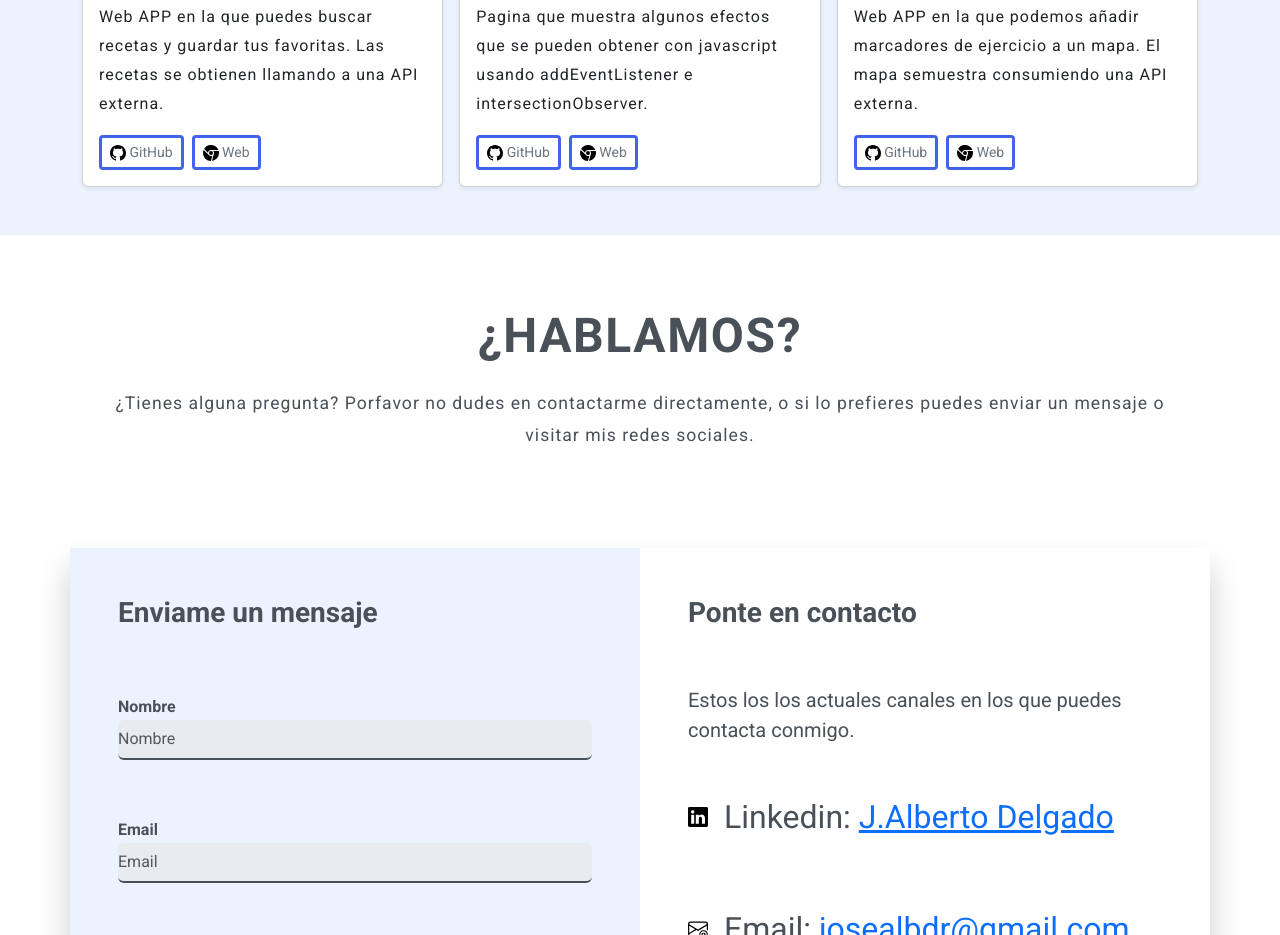
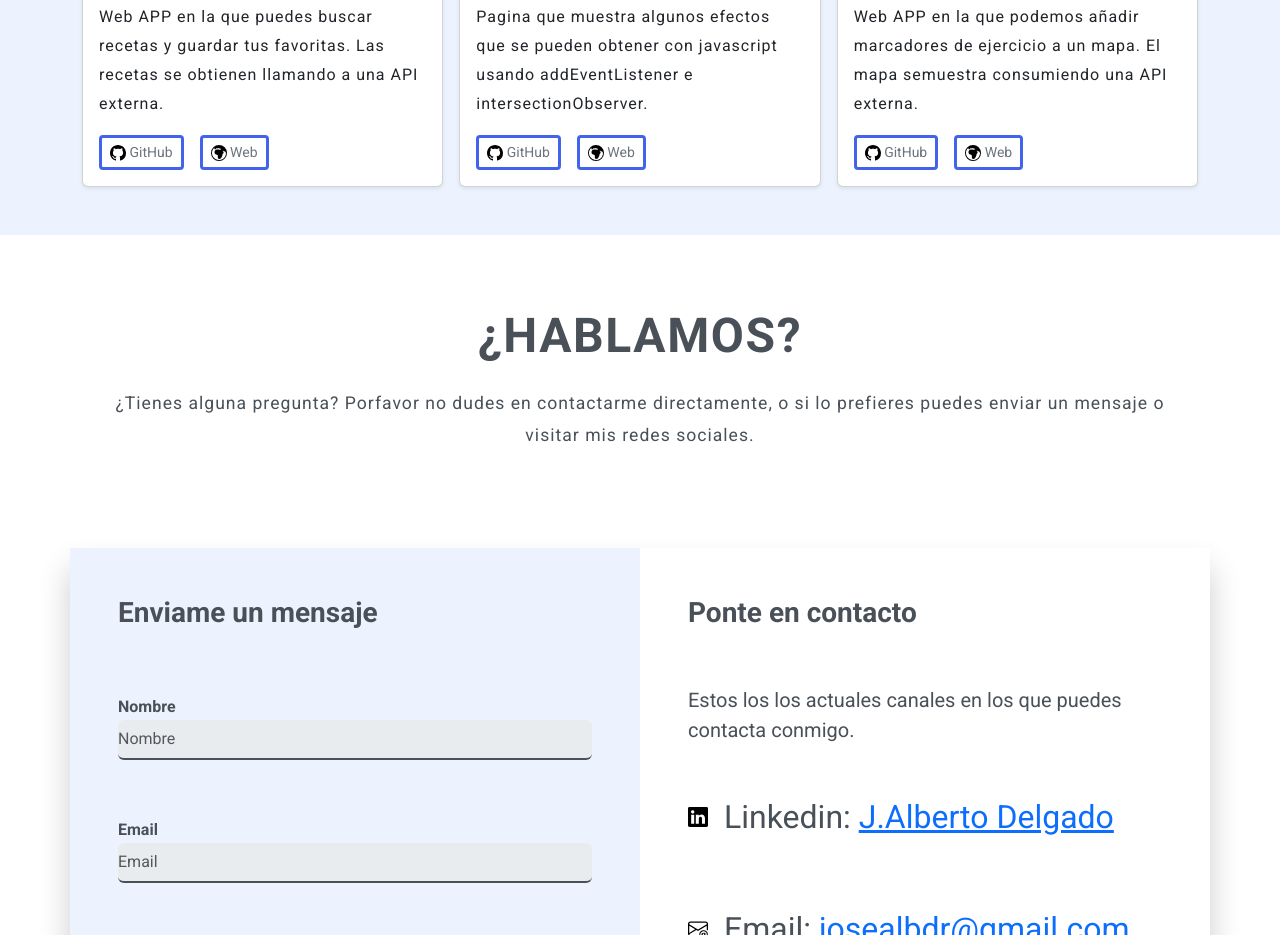
Before and after one commit to JoseAlbDR/portfolio, a website built with Parcel: page index.html in a window 1280 px wide. Shown: the part 3694-4629 px from the top of the page. Built offline with nearby package versions, Linux system fonts and the light colour scheme.

Commit message:
Modified porjectView and model.project items to add buttons dinamicallyy

```diff
--- a/index.html
+++ b/index.html
@@ -44,7 +44,7 @@
                   height="35px"
                   width="20px"
                   class="img-fluid"
-                  alt=""
+                  alt="github"
               /></a>
             </li>
             <li class="">
@@ -57,7 +57,7 @@
                   height="35px"
                   width="20px"
                   class="img-fluid"
-                  alt=""
+                  alt="linkedin"
               /></a>
             </li>
           </ul>
@@ -174,7 +174,11 @@
             </p>
             <a href="https://github.com/JoseAlbDR/" target="_blank">
               <button type="button" class="btn btn-outline-primary btn-lg">
-                <img src="./assets/logos/github.svg" class="img-fluid" alt="" />
+                <img
+                  src="./assets/logos/github.svg"
+                  class="img-fluid"
+                  alt="github"
+                />
                 GitHub
               </button>
             </a>
--- a/js/model.js
+++ b/js/model.js
@@ -3,25 +3,63 @@ export const projectItems = [
   {
     name: "Forkify",
     text: "Web APP en la que puedes buscar recetas y guardar tus favoritas. Las recetas se obtienen llamando a una API externa.",
-    gitHubUrl: "https://github.com/JoseAlbDR/forkify",
-    netlifyUrl: "https://forkify-jadr.netlify.app",
     thumbnail: "./assets/thumbnail/forkify.png",
+    alt: "forkify",
+    buttons: [
+      {
+        src: "assets/logos/github.svg",
+        alt: "github forkify",
+        name: "GitHub",
+        url: "https://github.com/JoseAlbDR/forkify",
+      },
+      {
+        src: "assets/logos/globe-europe-africa.svg",
+        alt: "web forkify netlify",
+        name: "Web",
+        url: "https://forkify-jadr.netlify.app",
+      },
+    ],
   },
   {
     name: "Bankist",
     text: "Pagina que muestra algunos efectos que se pueden obtener con javascript usando addEventListener e intersectionObserver.",
-    gitHubUrl:
-      "https://github.com/JoseAlbDR/completeJavascriptCourse/tree/master/13-Advanced-DOM-Bankist",
-    netlifyUrl: "https://bankist-jadr.netlify.app",
     thumbnail: "./assets/thumbnail/bankist.png",
+    alt: "bankist",
+    buttons: [
+      {
+        src: "assets/logos/github.svg",
+        alt: "github bankist",
+        name: "GitHub",
+        url: "https://github.com/JoseAlbDR/completeJavascriptCourse/tree/master/13-Advanced-DOM-Bankist",
+      },
+      {
+        src: "assets/logos/globe-europe-africa.svg",
+        alt: "web bankist netlify",
+        name: "Web",
+        url: "https://bankist-jadr.netlify.app",
+      },
+    ],
   },
   {
     name: "Mapty",
     text: "Web APP en la que podemos añadir marcadores de ejercicio a un mapa. El mapa semuestra consumiendo una API externa.",
-    gitHubUrl:
-      "https://github.com/JoseAlbDR/completeJavascriptCourse/tree/master/15-Mapty",
-    netlifyUrl: "https://mapty-jadr.netlify.app",
     thumbnail: "./assets/thumbnail/mapty.png",
+    alt: "mapty",
+
+    buttons: [
+      {
+        src: "assets/logos/github.svg",
+        alt: "github mapty",
+        name: "GitHub",
+        url: "https://github.com/JoseAlbDR/completeJavascriptCourse/tree/master/15-Mapty",
+      },
+      {
+        src: "assets/logos/globe-europe-africa.svg",
+        alt: "web mapty netlify",
+        name: "Web",
+        url: "https://mapty-jadr.netlify.app",
+      },
+    ],
   },
 ];
 
@@ -92,10 +130,12 @@ export const footerItems = [
     social: [
       {
         href: "https://github.com/JoseAlbDR/",
+        alt: "github alberto delgado",
         src: "assets/logos/github.svg",
       },
       {
         href: "https://www.linkedin.com/in/jalbertodelgado/",
+        alt: "linkedin alberto delgado",
         src: "assets/logos/linkedin.svg",
       },
     ],
@@ -230,24 +270,28 @@ export const contactWays = {
   items: [
     {
       src: "assets/logos/linkedin.svg",
+      alt: "linkedin alberto delgado",
       name: "Linkedin:",
       href: "https://www.linkedin.com/in/jalbertodelgado/",
       content: "J.Alberto Delgado",
     },
     {
       src: "assets/logos/envelope-at.svg",
+      alt: "envelope",
       name: "Email:",
       href: "mailto:josealbdr@gmail.com",
       content: "josealbdr@gmail.com",
     },
     {
       src: "assets/logos/globe-europe-africa.svg",
+      alt: "world",
       name: "Website:",
       href: "https://jadelgadorobles.com/",
       content: "Portfolio",
     },
     {
       src: "assets/logos/github.svg",
+      alt: "github alberto delgado",
       name: "GitHub:",
       href: "https://github.com/JoseAlbDR",
       content: "MyGit",
--- a/js/views/contactView.js
+++ b/js/views/contactView.js
@@ -14,7 +14,7 @@ class ContactView extends View {
             height="35px"
             width="20px"
             class="img-fluid mb-3 me-3"
-            alt=""
+            alt="${item.alt}"
           />
         </div>
         <div class="text pl-3">
--- a/js/views/projectView.js
+++ b/js/views/projectView.js
@@ -6,6 +6,26 @@ class ProjectView extends View {
    */
   _parentElement = document.querySelector(".projects-container");
 
+  _generateButtonsMarkup(item) {
+    return `
+      <a
+        href="${item.url}"
+        target="_blank"
+        ><button
+          type="button"
+          class="btn btn-sm btn-outline-secondary me-3"
+        >
+          <img
+            src="${item.src}"
+            class="img-fluid"
+            alt="${item.alt}"
+          />
+          ${item.name}
+        </button>
+      </a>
+
+    `;
+  }
   /**
    * Generates the markup for a project element.
    * @param {object} element - The project element object.
@@ -22,6 +42,7 @@ class ProjectView extends View {
             width="100%"
             height="225"
             src="${element.thumbnail}"
+            alt="${element.alt}"
             preserveAspectRatio="xMidYMid slice"
             focusable="false"
           />
@@ -37,35 +58,9 @@ class ProjectView extends View {
             class="d-flex justify-content-between align-items-center"
           >
             <div class="btn-group">
-              <!-- Linkedin -->
-              <a
-                href="${element.gitHubUrl}"
-                target="_blank"
-                ><button
-                  type="button"
-                  class="btn btn-sm btn-outline-secondary"
-                >
-                  <img
-                    src="assets/logos/github.svg"
-                    class="img-fluid"
-                    alt=""
-                  />
-                  GitHub
-                </button>
-              </a>
-              <a href="${element.netlifyUrl}" target="_blank"
-                ><button
-                  type="button"
-                  class="btn btn-sm btn-outline-secondary ms-2"
-                >
-                  <img
-                    src="assets/logos/browser-chrome.svg"
-                    class="img-fluid"
-                    alt=""
-                  />
-                  Web
-                </button>
-              </a>
+            ${element.buttons
+              .map((btn) => this._generateButtonsMarkup(btn))
+              .join("")}
             </div>
           </div>
         </div>
```
